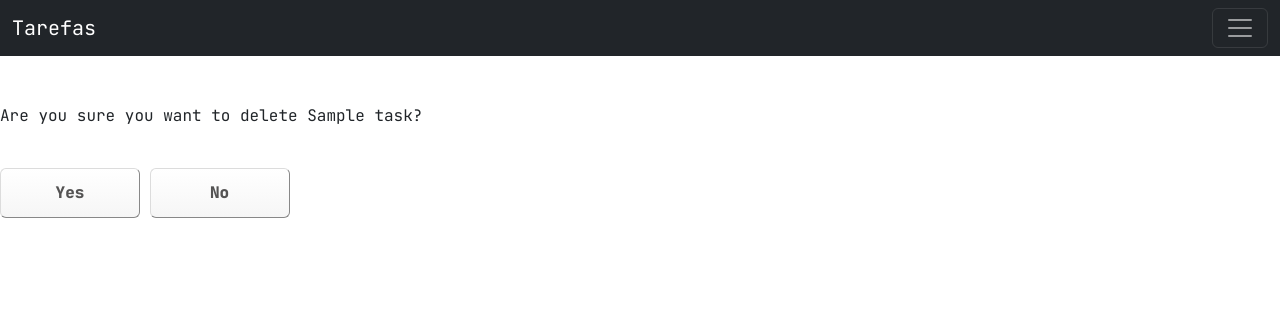
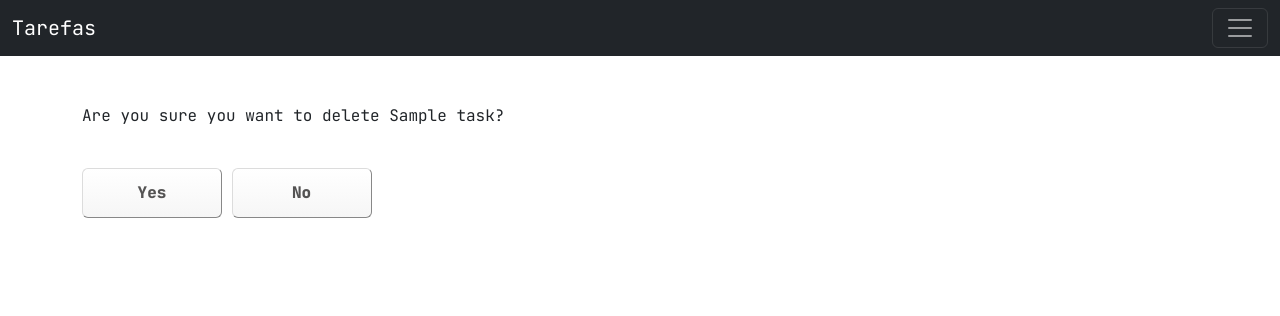
Before and after one commit to lyli127/flask-app, a Flask app: page /task/delete/1 in a window 1280 px wide. Shown: the top 316 px of the page. Run offline with Flask 3, Linux system fonts and the light colour scheme; the visitor is signed in with stand-in values (Sample User, id 1); a database or web service that is not in the repository returns one stand-in record (values such as "Sample title"); some libraries are stand-ins or nearby versions.

Commit message:
add comments and bootstrap classes

```diff
--- a/templates/delete.html
+++ b/templates/delete.html
@@ -7,6 +7,7 @@
 {% endblock %}
 
 {% block content %}
+{# NAV BAR #}
 <nav class="navbar navbar-dark bg-dark">
     <div class="container-fluid">
         <a class="navbar-brand" href="/">Tarefas</a>
@@ -34,12 +35,13 @@
 </nav>
 <br>
 <br>
-
+{# MAIN CONTENT #}
+<div class="main container container-fluid">
     <p>Are you sure you want to delete {{ item["item"] }}?</p>
     <form>
         <input hidden name="id" value="{{ item['id'] }}">
         <input type="submit" value="Yes" formmethod="POST" formaction="/api/task/delete/{{ item['id'] }}">
         <input type="submit" value="No" formaction="/tasks/all">
     </form>
-
+</div>
 {% endblock %}
```
Lines whose indentation alone changed are shown as unchanged.
